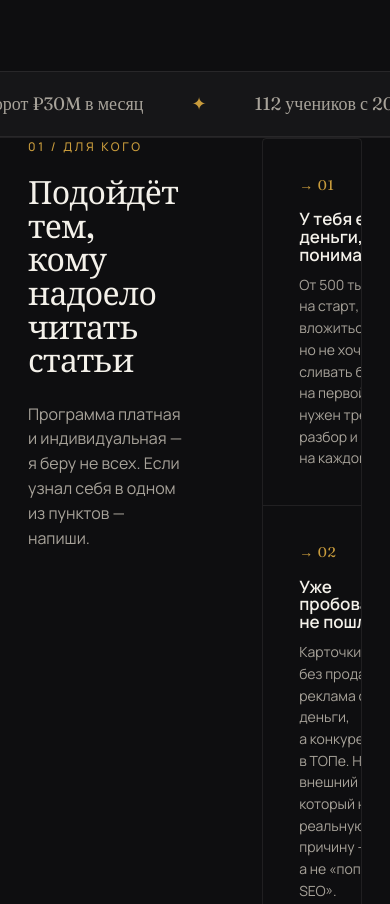
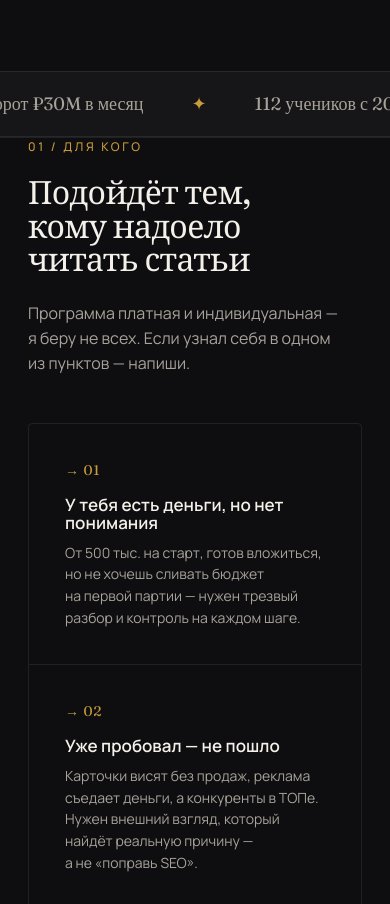
Before and after one commit to igorarshinskiy-hub/arshinskaya-site, a plain HTML site: page index.html in a window 390 px wide. Shown: the part 1480-2384 px from the top of the page. Drawn offline with Linux system fonts and the light colour scheme.

Commit message:
Fix mobile layout: for-whom grid and program sticky
- #for-whom: extract inline grid to .for-whom-grid class, add ≤768px breakpoint (1 column)
- #program: disable position:sticky on .program-sticky at ≤1024px to prevent overlap

Co-Authored-By: Claude Sonnet 4.6 <noreply@anthropic.com>

```diff
--- a/index.html
+++ b/index.html
@@ -161,6 +161,8 @@
   @keyframes scroll{from{transform:translateX(0)}to{transform:translateX(-50%)}}
 
   /* ───── Боль / Кому подойдёт ───── */
+  .for-whom-grid{display:grid;grid-template-columns:1fr 2fr;gap:80px;align-items:start}
+  @media (max-width:768px){ .for-whom-grid{grid-template-columns:1fr;gap:48px} }
   .pains{
     display:grid;grid-template-columns:repeat(2,1fr);gap:0;
     border:1px solid var(--line);border-radius:var(--radius);overflow:hidden;
@@ -186,6 +188,7 @@
   .program{display:grid;grid-template-columns:1fr 1.4fr;gap:80px;align-items:start}
   @media (max-width:1024px){ .program{grid-template-columns:1fr;gap:48px} }
   .program-sticky{position:sticky;top:120px}
+  @media (max-width:1024px){ .program-sticky{position:static;top:auto} }
   .week{
     padding:32px 0;border-top:1px solid var(--line);
     display:grid;grid-template-columns:80px 1fr;gap:32px;align-items:start;
@@ -437,7 +440,7 @@
 
 <!-- ДЛЯ КОГО -->
 <section class="wrap" id="for-whom">
-  <div style="display:grid;grid-template-columns:1fr 2fr;gap:80px;align-items:start" class="reveal">
+  <div class="for-whom-grid reveal">
     <div>
       <div class="eyebrow" style="margin-bottom:20px">01 / Для&nbsp;кого</div>
       <h2>Подойдёт тем,<br/>кому надоело<br/>читать статьи</h2>
```
